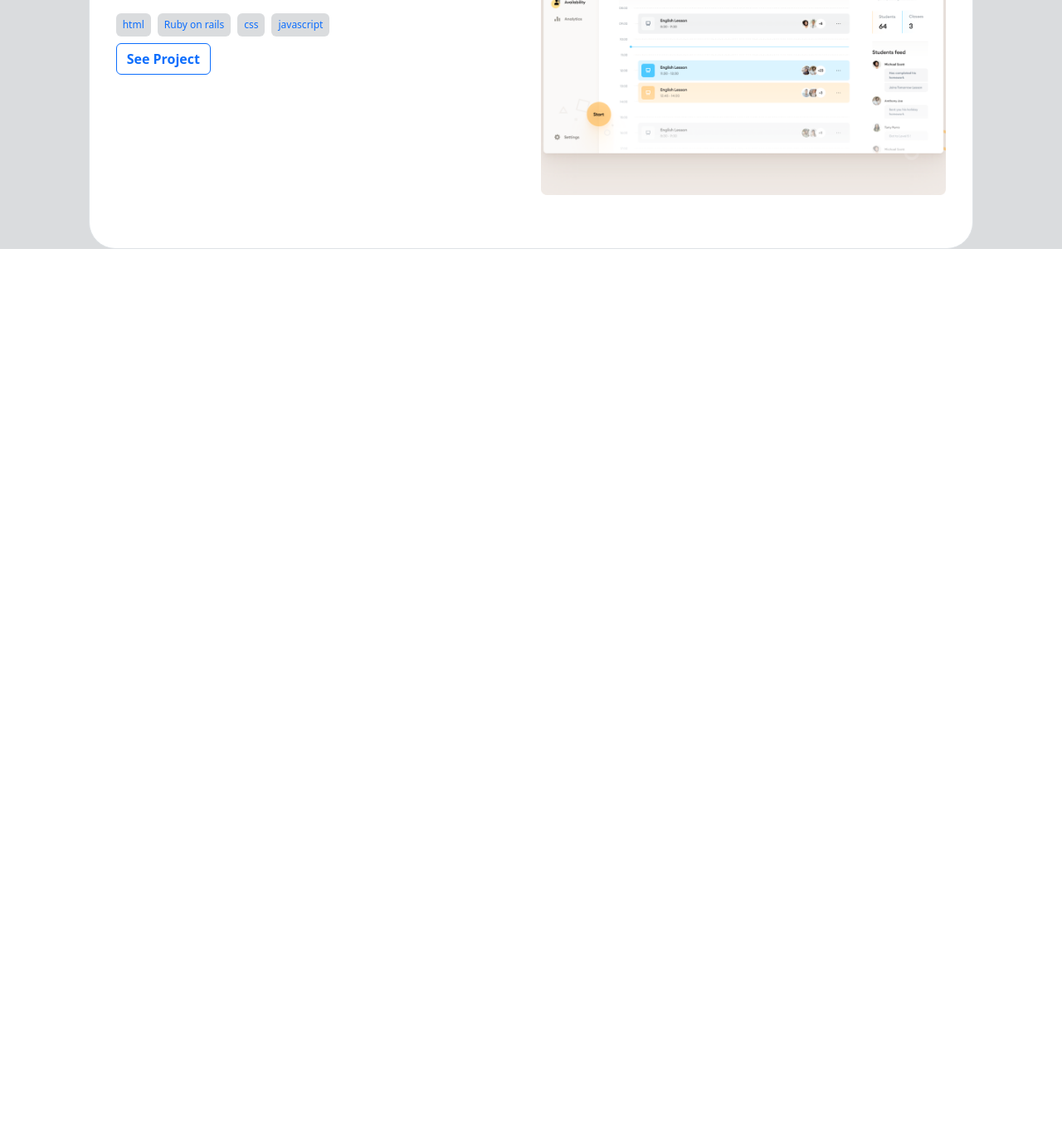
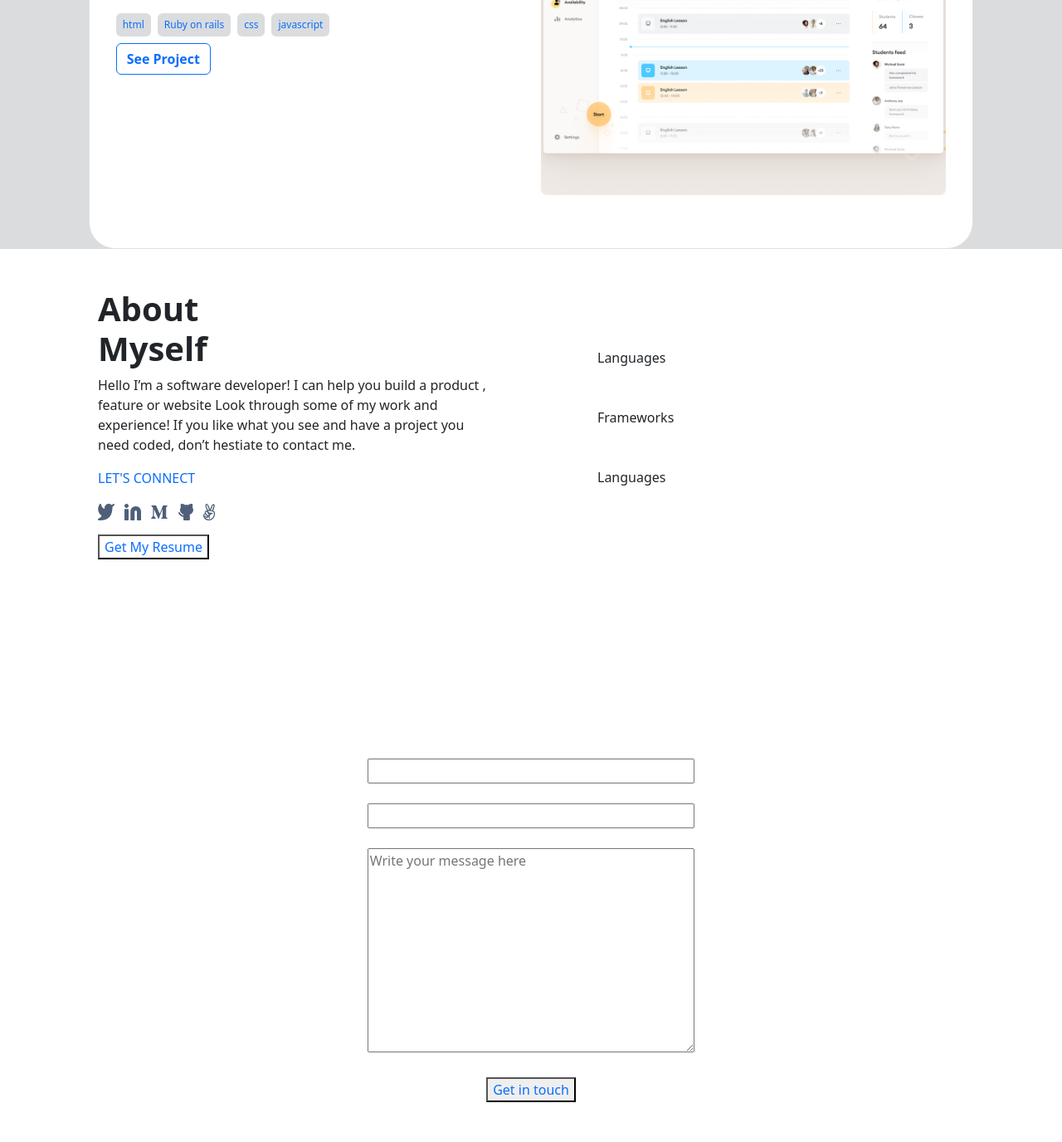
Before and after one commit to Yosefgeda/portfolio-bootstrap, a plain HTML site: page index.html in a window 1280 px wide. Shown: the part 2673-4049 px from the top of the page at 83% size. Before the commit the page ends 2973 px from the top, so only its background shows below. Drawn offline with nearby package versions, Linux system fonts and the light colour scheme.

Commit message:
contact & about (html)

```diff
--- a/index.html
+++ b/index.html
@@ -200,5 +200,60 @@
       </div>
     </div>
   </section>
+  <section class="container mt-5 mb-2" id="about">
+    <div class="row align-items-center">
+      <div class="col-lg-6 px-5 mt-5 mt-lg-0">
+        <h1 class="fw-bold">
+          About
+          <br>
+          Myself
+        </h1>
+        <p class="font-weight-bold px-3 px-md-0">Hello I’m a software developer! I can help you build a product ,
+          feature or website Look through some of my work and experience! If you like what you see and have a project
+          you need coded, don’t hestiate to contact me.</p>
+        <p class="text-primary">LET&apos;S CONNECT</p>
+        <ul class="list-inline">
+          <li class="list-inline-item">
+            <a href="#"><img src="images/twitter.svg" alt="twitter"></a>
+          </li>
+          <li class="list-inline-item">
+            <a href="#"><img src="images/linkedin.svg" alt="linkedin"></a>
+          </li>
+          <li class="list-inline-item">
+            <a href="#"><img src="images/m.svg" alt="m"></a>
+          </li>
+          <li class="list-inline-item">
+            <a href="#"><img src="images/github.svg" alt="github"></a>
+          </li>
+          <li class="list-inline-item">
+            <a href="#"><img src="images/rabbit.svg" alt="rabbit"></a>
+          </li>
+        </ul>
+        <button id="about-btn" class="text-primary bg-white" type="submit">Get My Resume</button>
+      </div>
+      <div class="col-lg-4 px-5 px-md-0 mx-md-5">
+        <ul>
+          <li class="p-4 font-weight-bold px-3 px-md-0 list-inline-item">Languages</li><br>
+          <li class="p-4 font-weight-bold px-3 px-md-0 list-inline-item">Frameworks</li><br>
+          <li class="p-4 font-weight-bold px-3 px-md-0 list-inline-item">Languages</li>
+        </ul>
+      </div>
+    </div>
+  </section>
+  <section class="mt-5 p-5 container-fluid d-flex justify-content-center text-center" id="contact">
+    <div class="row align-items-center" id="form">
+      <h1 class="fw-bold text-white">Contact me</h1>
+      <p class="p-4 text-white" class="col-lg-5">
+        If you have an application you are interested in developing, a feature that you need built or a project that
+        needs coding. I’d love to help with it
+      </p>
+      <form action="#">
+        <input type="text" class="col-lg-4 col-sm-5"><br><br>
+        <input type="email" class="col-lg-4 col-sm-5"><br><br>
+        <textarea placeholder="Write your message here" class="col-lg-4 col-sm-5" name="#" id="" cols="30" rows="10"></textarea><br><br>
+        <button id="contact-btn" class="text-primary" type="submit">Get in touch</button>
+      </form>
+    </div>
+  </section>
 </body>
 </html>
```
